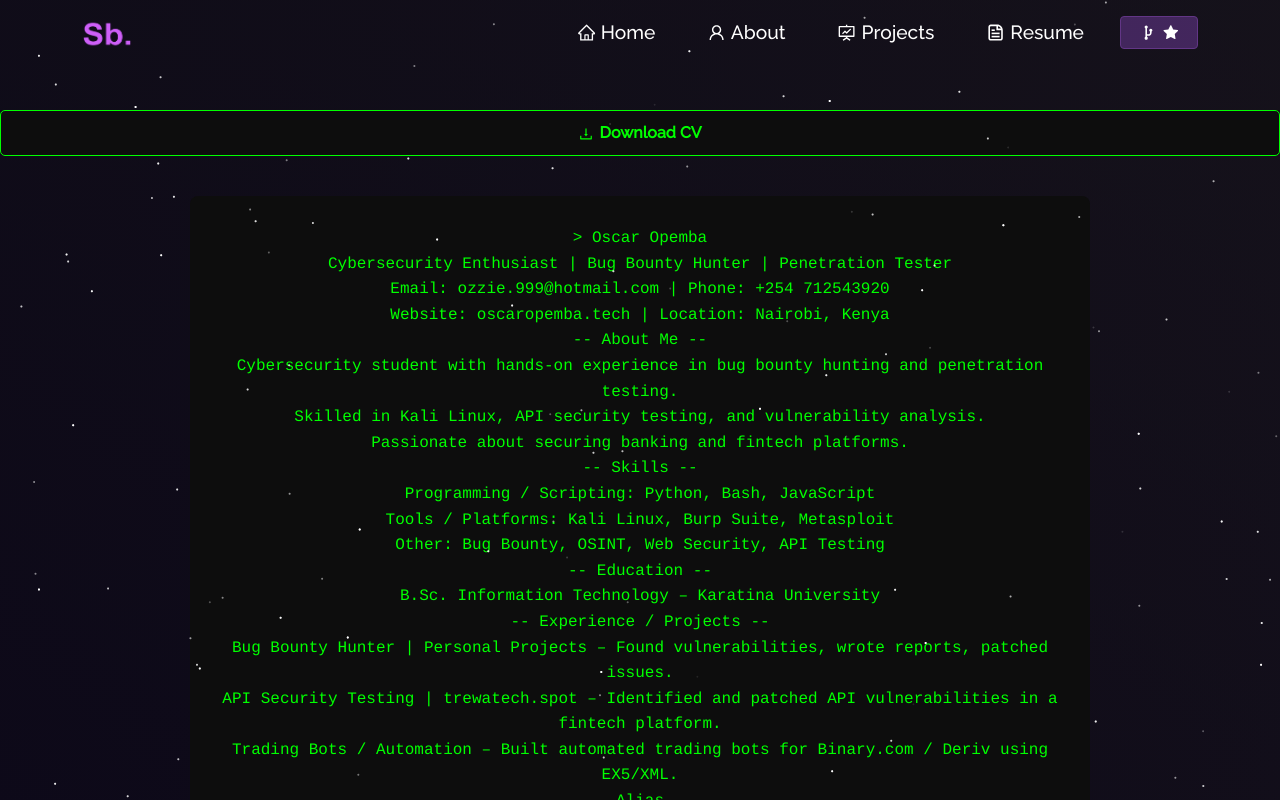
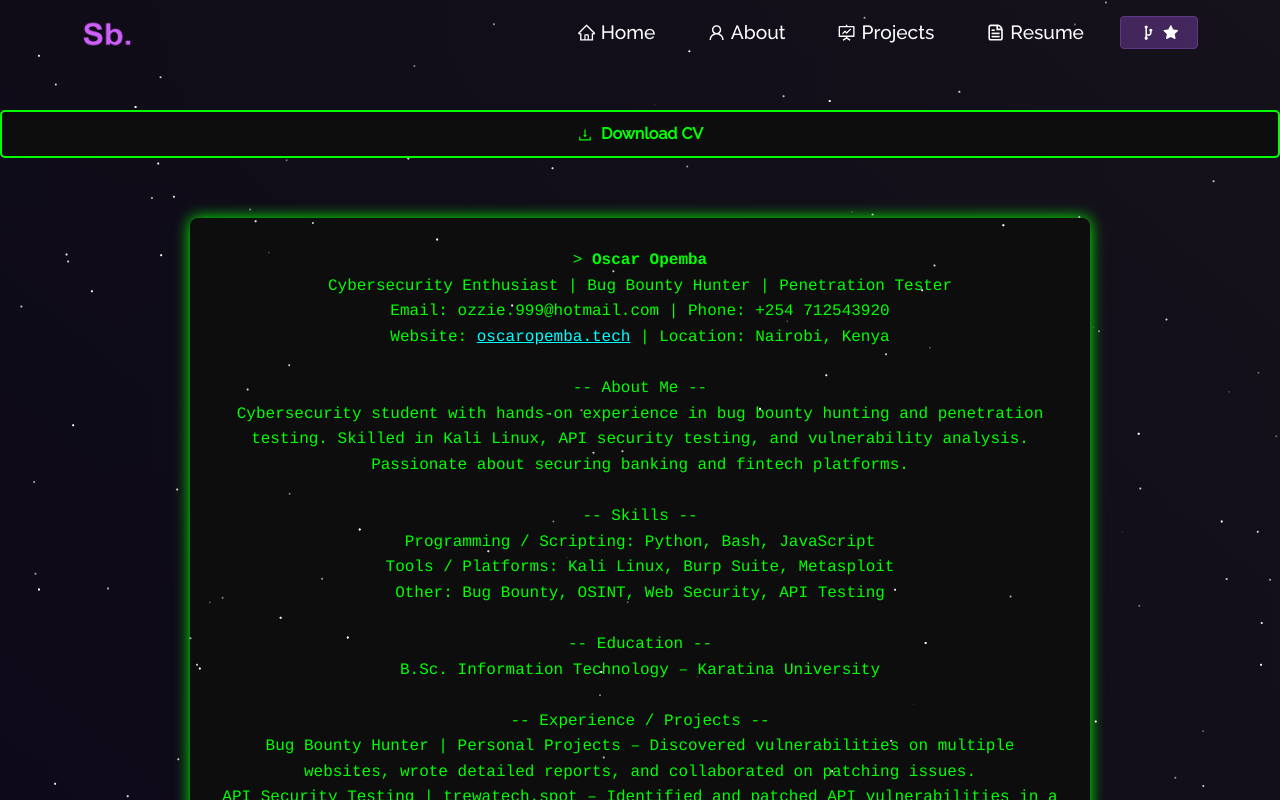
Before and after one commit to Oscar-Opemba/personalPortfolio, a React (Create React App) app: page /resume in a window 1280 px wide. Shown: the top 800 px of the page. Built offline with nearby package versions, Linux system fonts and the light colour scheme.

Commit message:
Update hacker-style ResumeNew.js and PDF

```diff
--- a/src/components/Resume/ResumeNew.js
+++ b/src/components/Resume/ResumeNew.js
@@ -1,77 +1,36 @@
-import React, { useEffect, useState } from "react";
+import React from "react";
 import { Container, Row } from "react-bootstrap";
 import Particle from "../Particle";
 import { AiOutlineDownload } from "react-icons/ai";
 
-const lines = [
-  "> Oscar Opemba",
-  "Cybersecurity Enthusiast | Bug Bounty Hunter | Penetration Tester",
-  "Email: ozzie.999@hotmail.com | Phone: +254 712543920",
-  "Website: oscaropemba.tech | Location: Nairobi, Kenya",
-  "",
-  "-- About Me --",
-  "Cybersecurity student with hands-on experience in bug bounty hunting and penetration testing.",
-  "Skilled in Kali Linux, API security testing, and vulnerability analysis.",
-  "Passionate about securing banking and fintech platforms.",
-  "",
-  "-- Skills --",
-  "Programming / Scripting: Python, Bash, JavaScript",
-  "Tools / Platforms: Kali Linux, Burp Suite, Metasploit",
-  "Other: Bug Bounty, OSINT, Web Security, API Testing",
-  "",
-  "-- Education --",
-  "B.Sc. Information Technology – Karatina University",
-  "",
-  "-- Experience / Projects --",
-  "Bug Bounty Hunter | Personal Projects – Found vulnerabilities, wrote reports, patched issues.",
-  "API Security Testing | trewatech.spot – Identified and patched API vulnerabilities in a fintech platform.",
-  "Trading Bots / Automation – Built automated trading bots for Binary.com / Deriv using EX5/XML.",
-  "",
-  "-- Alias --",
-  "CyberNomad",
-];
-
 function ResumeNew() {
-  const [displayedLines, setDisplayedLines] = useState([]);
-
-  useEffect(() => {
-    let index = 0;
-    const interval = setInterval(() => {
-      setDisplayedLines((prev) => [...prev, lines[index]]);
-      index++;
-      if (index === lines.length) clearInterval(interval);
-    }, 150);
-    return () => clearInterval(interval);
-  }, []);
-
   return (
     <Container fluid className="resume-section">
       <Particle />
 
       {/* Download PDF Button */}
-      <Row style={{ justifyContent: "center", marginBottom: "20px" }}>
+      <Row style={{ justifyContent: "center", position: "relative", marginBottom: "20px" }}>
         <a
-          href="/Oscar_Opemba_Resume.pdf"
+          href="/resume/Oscar_Opemba_Resume.pdf"
           target="_blank"
-          rel="noopener noreferrer"
           style={{
             display: "inline-block",
             padding: "10px 20px",
             backgroundColor: "#0d0d0d",
             color: "#00ff00",
-            border: "1px solid #00ff00",
+            border: "2px solid #00ff00",
             borderRadius: "5px",
             textDecoration: "none",
             fontWeight: "bold",
-            textAlign: "center",
+            marginBottom: "20px"
           }}
         >
-          <AiOutlineDownload style={{ marginRight: "5px" }} />
+          <AiOutlineDownload style={{ marginRight: "8px" }} />
           Download CV
         </a>
       </Row>
 
-      {/* Typing Hacker Resume */}
+      {/* Hacker-Style Interactive Resume */}
       <Row>
         <div
           style={{
@@ -83,12 +42,41 @@ function ResumeNew() {
             lineHeight: "1.6",
             maxWidth: "900px",
             margin: "20px auto",
-            minHeight: "600px",
+            boxShadow: "0 0 15px #00ff00"
           }}
         >
-          {displayedLines.map((line, idx) => (
-            <div key={idx}>{line}</div>
-          ))}
+          <div>> <strong>Oscar Opemba</strong></div>
+          <div>Cybersecurity Enthusiast | Bug Bounty Hunter | Penetration Tester</div>
+          <div>Email: ozzie.999@hotmail.com | Phone: +254 712543920</div>
+          <div>
+            Website: <a href="https://oscaropemba.tech" style={{ color: "#00ffff" }}>oscaropemba.tech</a> | Location: Nairobi, Kenya
+          </div>
+
+          <br />
+          <div>-- About Me --</div>
+          <div>
+            Cybersecurity student with hands-on experience in bug bounty hunting and penetration testing. Skilled in Kali Linux, API security testing, and vulnerability analysis. Passionate about securing banking and fintech platforms.
+          </div>
+
+          <br />
+          <div>-- Skills --</div>
+          <div>Programming / Scripting: Python, Bash, JavaScript</div>
+          <div>Tools / Platforms: Kali Linux, Burp Suite, Metasploit</div>
+          <div>Other: Bug Bounty, OSINT, Web Security, API Testing</div>
+
+          <br />
+          <div>-- Education --</div>
+          <div>B.Sc. Information Technology – Karatina University</div>
+
+          <br />
+          <div>-- Experience / Projects --</div>
+          <div>Bug Bounty Hunter | Personal Projects – Discovered vulnerabilities on multiple websites, wrote detailed reports, and collaborated on patching issues.</div>
+          <div>API Security Testing | trewatech.spot – Identified and patched API vulnerabilities in a fintech platform.</div>
+          <div>Trading Bots / Automation – Built automated trading bots for Binary.com / Deriv using EX5/XML.</div>
+
+          <br />
+          <div>-- Alias --</div>
+          <div>CyberNomad</div>
         </div>
       </Row>
     </Container>
```
Also changed, not shown: 1 other file (tests, documents, lock files or other folders).
